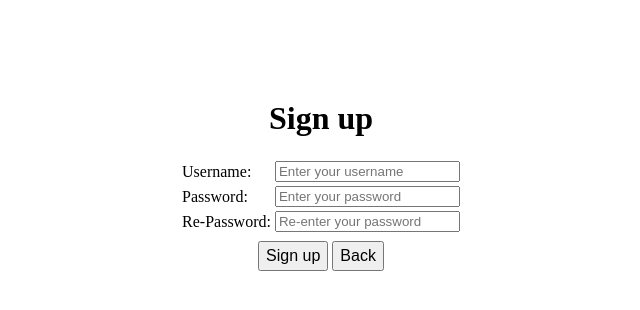
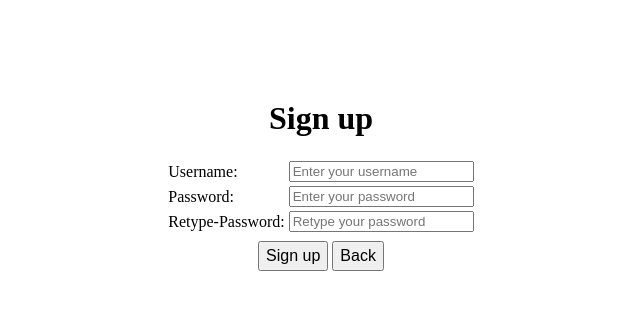
Before and after one commit to senjougahara-hitagi/IT4442, a PHP site: page /view/sign_up.php in a window 1280 px wide. Shown: the top 310 px of the page, without its empty margins (319-959 px from the left). Run offline with PHP 8.4, Linux system fonts and the light colour scheme.

Commit message:
check password

```diff
--- a/User/User.php
+++ b/User/User.php
@@ -59,7 +59,7 @@ class User {
   }
 
   public function signup($username, $password, $re_password) {
-    if($password != $re_password || $password == '' ) {
+    if($password != $re_password || strlen($password) < 6 ) {
       $_SESSION['signup'] = "re_password_wrong";
       return false;
     }
--- a/view/form_input_info.php
+++ b/view/form_input_info.php
@@ -39,8 +39,7 @@
      <td>
        <textarea style='width:400px' name='dia_chi' required><?php echo (isset($_SESSION['user']) && $_SESSION['user']->getAddress() != null)
                                                                          ? $_SESSION['user']->getAddress()
-                                                                         : ''; ?>
-       </textarea>
+                                                                         : ''; ?></textarea>
      </td>
    </tr>
    <tr>
--- a/view/sign_up.php
+++ b/view/sign_up.php
@@ -15,8 +15,8 @@
 					<td><input type="password" name="password" id="psw" placeholder="Enter your password"></td>
 				</tr>
 				<tr>
-					<td><label for="password">Re-Password: </label></td>
-					<td><input type="password" name="re_password" placeholder="Re-enter your password"></td>
+					<td><label for="password">Retype-Password: </label></td>
+					<td><input type="password" name="re_password" placeholder="Retype your password"></td>
 				</tr>
 				<tr>
 					<td colspan="2" align='center'>
```
